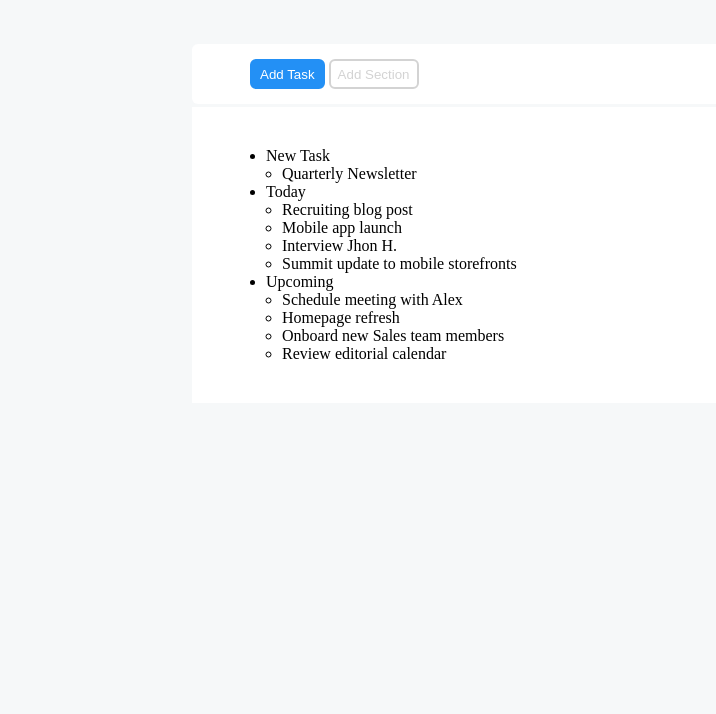
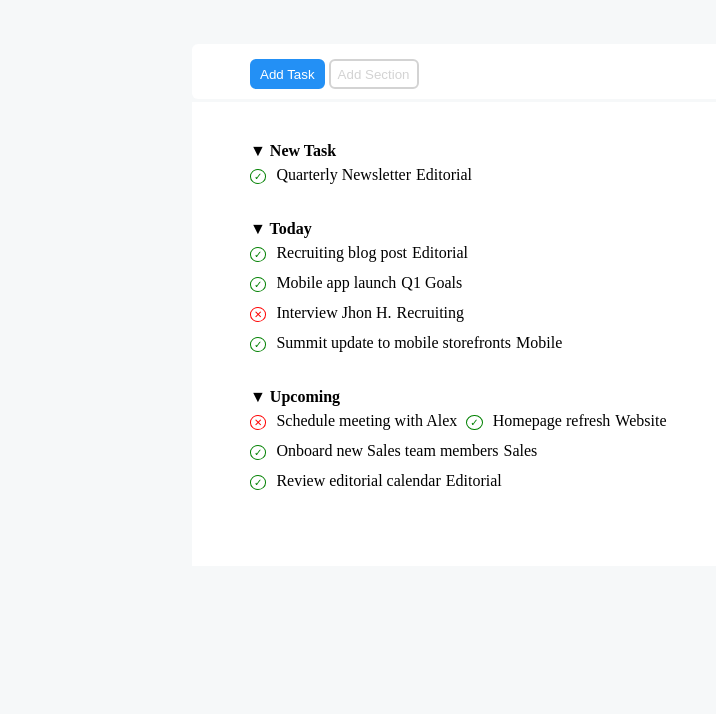
Before and after one commit to andreamastro98/html-css-toboolist, a plain HTML site: page index.html in a window 1280 px wide. Shown: the part 86-800 px from the top of the page, without its empty margins (0-716 px from the left). Drawn offline with Linux system fonts and the light colour scheme.

Commit message:
css quasi completo, mancanza delle labels

```diff
--- a/assets/css/style.css
+++ b/assets/css/style.css
@@ -4,12 +4,23 @@
     box-sizing: border-box;
 }
 
+ul{
+    margin-bottom: 30px;
+}
+
 li{
-    margin-left: 1em;
+    list-style: none;
+    margin-top: 6px;
+    margin-bottom: 6px;
+    margin-right: 5px;
+    margin-left: 0;
+    display: inline-block;
 }
 
 h1{
     display: inline-block;
+    vertical-align: middle;
+    line-height: 60px;
 }
 
 body{
@@ -42,11 +53,10 @@ main{
 }
 
 .nav{
-    height: 60px;
+    height: 55px;
     background-color: white;
     padding-left: 58px;
     padding-top: 15px;
-    padding-bottom: 5px;
     border-radius: 6px;
 }
 
@@ -77,3 +87,26 @@ main{
     background-color: white;
     padding: 40px 58px;
 }
+
+.section{
+    font-weight: bold;
+    font-size: large;
+}
+
+.check{
+    border: 1px solid green;
+    border-radius: 50%;
+    padding: 1px 3px;
+    color: green;
+    font-size: 10px;
+    margin-right: 10px;
+}
+
+.x{
+    border: 1px solid red;
+    border-radius: 50%;
+    padding: 1px 3px;
+    color: red;
+    font-size: 10px;
+    margin-right: 10px;
+}
--- a/index.html
+++ b/index.html
@@ -8,40 +8,43 @@
     <link rel="stylesheet" href="assets/css/style.css">
 </head>
 <body>
+    <!-- header -->
+
     <header>
         <img src="assets/img/logo copia.png" alt="" class="logo">
         <h1>Toboolist</h1>
     </header>
     <div class="contenitore">
+
+        <!-- nav bar con pulsanti -->
+
         <div class="nav">
             <button class="bt-nav1">Add Task</button>
             <button class="bt-nav2">Add Section</button>
         </div>
         <main>
             <div class="contenitore-2">
-                <ul>
-                    <li>New Task
-                        <ul>
-                            <li>Quarterly Newsletter</li>
-                        </ul>
-                    </li>
-                    <li>Today
-                        <ul>
-                            <li>Recruiting blog post</li>
-                            <li>Mobile app launch</li>
-                            <li>Interview Jhon H.</li>
-                            <li>Summit update to mobile storefronts</li>
-                        </ul>
-                    </li>
-                    <li>Upcoming
-                        <ul>
-                            <li>Schedule meeting with Alex</li>
-                            <li>Homepage refresh</li>
-                            <li>Onboard new Sales team members</li>
-                            <li>Review editorial calendar</li>
-                        </ul>
-                    </li>
+
+                <!-- lista -->
+
+                <ul><strong>&#9660; New Task</strong><br>
+                    <li><span class="check">&#10003;</span>Quarterly Newsletter</li><label>Editorial</label>
                 </ul>
+
+                <ul><strong>&#9660; Today</strong><br>
+                    <li><span class="check">&#10003;</span>Recruiting blog post</li><label>Editorial</label><br>
+                    <li><span class="check">&#10003;</span>Mobile app launch</li><label>Q1 Goals</label><br>
+                    <li><span class="x">&#10005;</span>Interview Jhon H.</li><label>Recruiting</label><br>
+                    <li><span class="check">&#10003;</span>Summit update to mobile storefronts</li><label>Mobile</label><br>
+                </ul>
+
+                <ul><strong>&#9660; Upcoming</strong><br>
+                    <li><span class="x">&#10005;</span>Schedule meeting with Alex</li>
+                    <li><span class="check">&#10003;</span>Homepage refresh</li><label>Website</;><br>
+                    <li><span class="check">&#10003;</span>Onboard new Sales team members</li><label>Sales</label><br>
+                    <li><span class="check">&#10003;</span>Review editorial calendar</li><label>Editorial</label><br>
+                </ul>
+
             </div>
         </main>
     </div>
```
